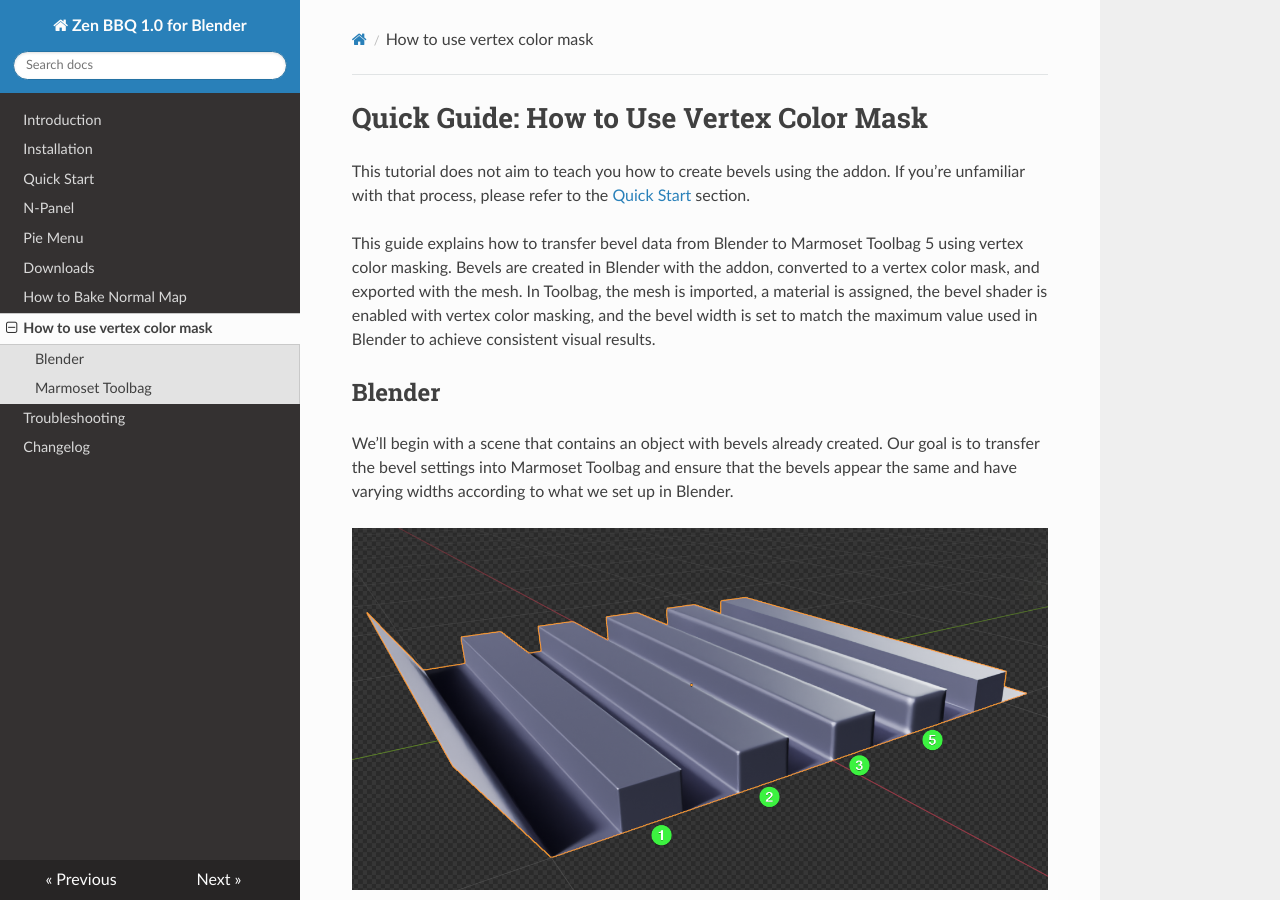
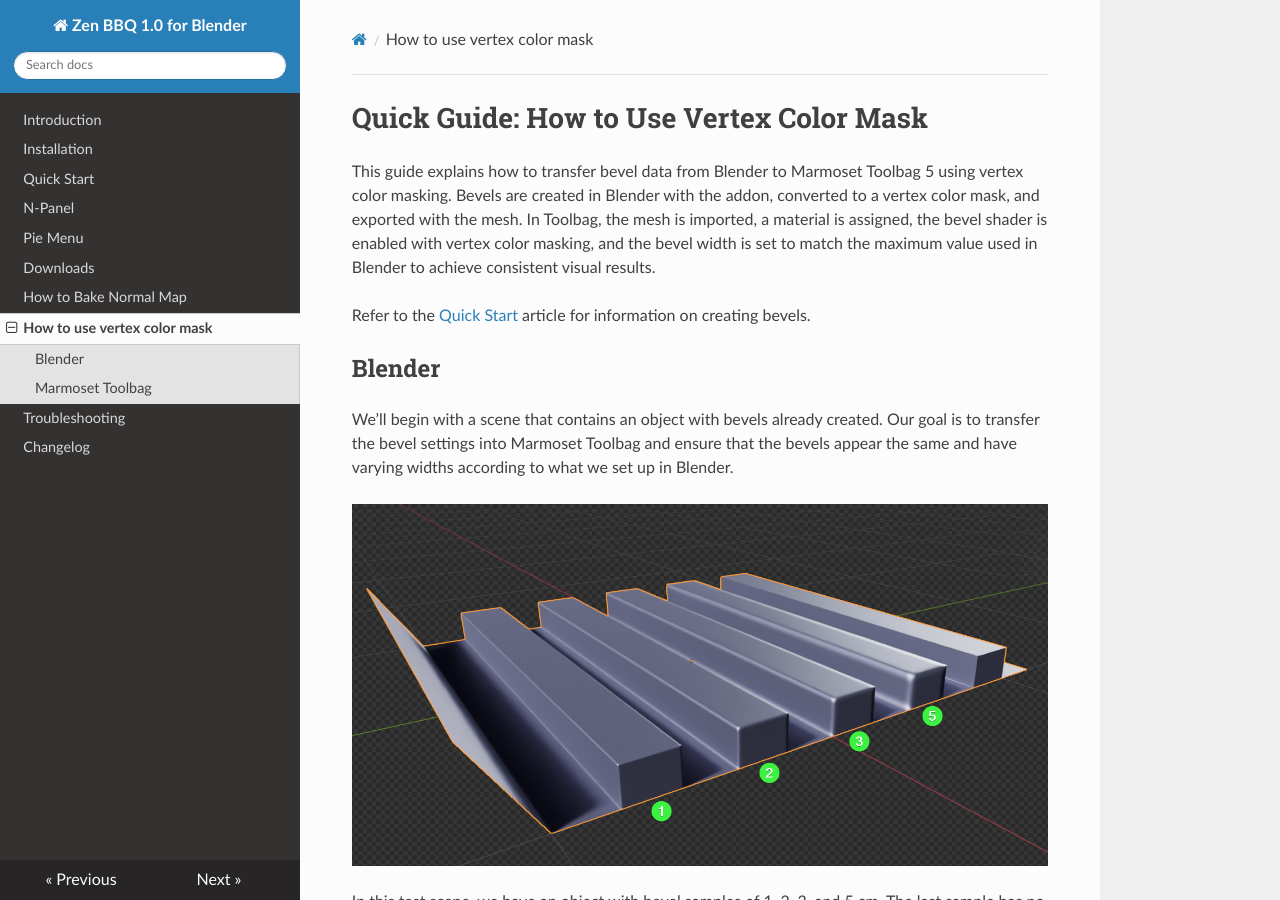
Before and after one commit to zen-masters/Zen-BBQ, an MkDocs documentation site: the page built from mkdocs/guide_using_vc_mask.md, in a window 1280 px wide and 900 px high. Built offline with MkDocs 1.6.1, drawn with Linux system fonts in a browser that asks for light colours; nearby versions of some CDN libraries.

Commit message:
fix refer article

```diff
--- a/docs/guide_using_vc_mask/index.html
+++ b/docs/guide_using_vc_mask/index.html
@@ -109,8 +109,8 @@
             <div class="section" itemprop="articleBody">
 
                 <h1 id="quick-guide-how-to-use-vertex-color-mask">Quick Guide: How to Use Vertex Color Mask</h1>
-<p>This tutorial does not aim to teach you how to create bevels using the addon. If you&rsquo;re unfamiliar with that process, please refer to the <a href="../quickstart/">Quick Start</a> section.</p>
 <p>This guide explains how to transfer bevel data from Blender to Marmoset Toolbag 5 using vertex color masking. Bevels are created in Blender with the addon, converted to a vertex color mask, and exported with the mesh. In Toolbag, the mesh is imported, a material is assigned, the bevel shader is enabled with vertex color masking, and the bevel width is set to match the maximum value used in Blender to achieve consistent visual results.</p>
+<p>Refer to the <a href="../quickstart/">Quick Start</a> article for information on creating bevels.</p>
 <h2 id="blender">Blender</h2>
 <p>We&rsquo;ll begin with a scene that contains an object with bevels already created. Our goal is to transfer the bevel settings into Marmoset Toolbag and ensure that the bevels appear the same and have varying widths according to what we set up in Blender.</p>
 <p><img alt="Test Scene" src="../img/bbq-screens/vcmask/test_scene.png" /></p>
--- a/docs/index.html
+++ b/docs/index.html
@@ -210,5 +210,5 @@
 
 <!--
 MkDocs version : 1.6.0
-Build Date UTC : 2025-08-07 09:20:11.384278+00:00
+Build Date UTC : 2025-08-07 14:01:39.522735+00:00
 -->
--- a/mkdocs/guide_using_vc_mask.md
+++ b/mkdocs/guide_using_vc_mask.md
@@ -1,8 +1,8 @@
 # Quick Guide: How to Use Vertex Color Mask
 
-This tutorial does not aim to teach you how to create bevels using the addon. If you're unfamiliar with that process, please refer to the [Quick Start](quickstart.md) section.
+This guide explains how to transfer bevel data from Blender to Marmoset Toolbag 5 using vertex color masking. Bevels are created in Blender with the addon, converted to a vertex color mask, and exported with the mesh. In Toolbag, the mesh is imported, a material is assigned, the bevel shader is enabled with vertex color masking, and the bevel width is set to match the maximum value used in Blender to achieve consistent visual results.
 
-This guide explains how to transfer bevel data from Blender to Marmoset Toolbag 5 using vertex color masking. Bevels are created in Blender with the addon, converted to a vertex color mask, and exported with the mesh. In Toolbag, the mesh is imported, a material is assigned, the bevel shader is enabled with vertex color masking, and the bevel width is set to match the maximum value used in Blender to achieve consistent visual results.
+Refer to the [Quick Start](quickstart.md) article for information on creating bevels.
 
 ## Blender
 
```
Also changed, not shown: docs/search/search_index.json (+1 -1 lines).
